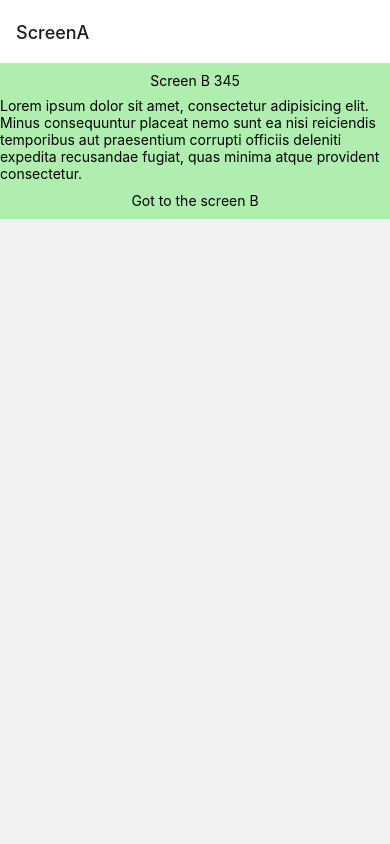
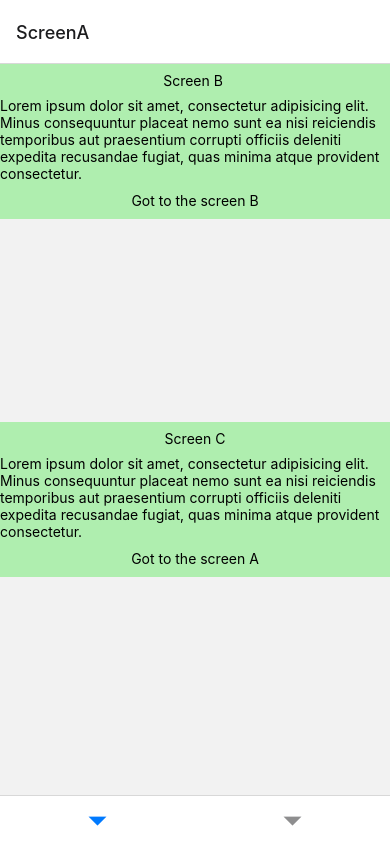
Before and after one commit to ivan01-tech/react_native_learning, a React Native app: screen / in a window 390 px wide. Built offline with nearby package versions, Linux system fonts and the light colour scheme.

Commit message:
stack navigation

```diff
--- a/App.tsx
+++ b/App.tsx
@@ -3,18 +3,15 @@ import 'react-native-gesture-handler';
 import type {NativeStackScreenProps} from '@react-navigation/native-stack';
 
 import React, {useState} from 'react';
+import {StyleSheet, View, StatusBar, Text, Pressable} from 'react-native';
+import TextInputComp from './src/components/Input';
+import {NavigationContainer, useNavigation} from '@react-navigation/native';
+import {createNativeStackNavigator} from '@react-navigation/native-stack';
+import {Screen, ScreenStackProps} from 'react-native-screens';
 import {
-  StyleSheet,
-  View,
-  SafeAreaView,
-  StatusBar,
-  Text,
-  Pressable,
-} from 'react-native';
-import TextInputComp from './src/components/Input';
-import {NavigationContainer} from '@react-navigation/native';
-import {createNativeStackNavigator} from '@react-navigation/native-stack';
-import {Screen} from 'react-native-screens';
+  createBottomTabNavigator,
+  useBottomTabBarHeight,
+} from '@react-navigation/bottom-tabs';
 
 const Separator = () => <View style={styles.separator} />;
 type RootStackParamList = {
@@ -23,14 +20,22 @@ type RootStackParamList = {
   ScreenB: {name: string};
   Profile: {userId: string};
 };
-type PropsA = NativeStackScreenProps<RootStackParamList, 'ScreenA'>;
-type PropsB = NativeStackScreenProps<RootStackParamList, 'ScreenB'>;
+
+type RootTabParamList = {
+  ScreenC: undefined;
+  ScreenD: undefined;
+};
+const Tab = createBottomTabNavigator<RootTabParamList>();
+type PropsA = NativeStackScreenProps<RootStackParamList>;
+type PropsB = NativeStackScreenProps<RootStackParamList, 'ScreenB', 'ScreenA'>;
+type PropsTabBottomA = ScreenStackProps;
 const Stack = createNativeStackNavigator<RootStackParamList>();
 
-const ScreenA = function ({navigation, route}: PropsA) {
+const ScreenA = function () {
+  const {navigation, route} = useNavigation<PropsA>();
   return (
     <View style={styles.body}>
-      <Text style={styles.title}>Screen B {route.params.userId}</Text>
+      <Text style={styles.title}>Screen B </Text>
 
       <Text>
         Lorem ipsum dolor sit amet, consectetur adipisicing elit. Minus
@@ -43,7 +48,7 @@ const ScreenA = function ({navigation, route}: PropsA) {
         style={styles.button}
         android_ripple={{color: '#fff'}}
         onPress={() => {
-          navigation.navigate('ScreenB', {name: 'Ivan Silatsa'});
+          navigation.navigate('ScreenB', {name: 'Ivan'});
         }}>
         <Text>Got to the screen B</Text>
       </Pressable>
@@ -73,9 +78,59 @@ const ScreenB = function ({navigation, route}: PropsB) {
   );
 };
 
+const ScreenC = function () {
+  const {navigation, route} = useNavigation<PropsB>();
+  const {} = useBottomTabBarHeight();
+
+  return (
+    <View style={styles.body}>
+      <Text style={styles.title}>Screen C</Text>
+      <Text>
+        Lorem ipsum dolor sit amet, consectetur adipisicing elit. Minus
+        consequuntur placeat nemo sunt ea nisi reiciendis temporibus aut
+        praesentium corrupti officiis deleniti expedita recusandae fugiat, quas
+        minima atque provident consectetur.
+      </Text>
+      <Pressable
+        android_ripple={{color: '#fff'}}
+        style={styles.button}
+        onPress={() => {
+          navigation.navigate('ScreenA', {userId: '1003'});
+        }}>
+        <Text>Got to the screen A</Text>
+      </Pressable>
+    </View>
+  );
+};
+
+const ScreenD = function () {
+  const {navigation, route} = useNavigation<PropsB>();
+
+  return (
+    <View style={styles.body}>
+      <Text style={styles.title}>Screen D</Text>
+      <Text>
+        Lorem ipsum dolor sit amet, consectetur adipisicing elit. Minus
+        consequuntur placeat nemo sunt ea nisi reiciendis temporibus aut
+        praesentium corrupti officiis deleniti expedita recusandae fugiat, quas
+        minima atque provident consectetur.
+      </Text>
+      <Pressable
+        android_ripple={{color: '#fff'}}
+        style={styles.button}
+        onPress={() => {
+          navigation.navigate('ScreenA', {userId: '1003'});
+        }}>
+        <Text>Got to the screen A</Text>
+      </Pressable>
+    </View>
+  );
+};
+
 const App = () => {
   const [stopIndicator, setstopIndicator] = useState<boolean>(false);
   return (
+    <>
       <NavigationContainer>
         <Stack.Navigator>
           <Stack.Screen
@@ -93,121 +148,143 @@ const App = () => {
           />
           <Stack.Screen name="Home" component={TextInputComp} />
         </Stack.Navigator>
-      {/* <SafeAreaView style={styles.container1}> */}
-      {/* <TextInputComp /> */}
-      {/* <View style={styles.container}>
-        <View style={styles.text1}>
-          <Text>Text1</Text>
-        </View>
+      </NavigationContainer>
 
-        <View style={styles.text1}>
-          <Text>Text2</Text>
-        </View>
-        <View style={styles.text1}>
-          <Text>Text3</Text>
-        </View>
-      </View> */}
-      {/* <View>
-          <Text style={styles.title}>
-            The title and onPress handler are required. It is recommended to set
-            accessibilityLabel to help make your app usable by everyone.
-          </Text>
-          <Button
-            title="Press me"
-            onPress={() => Alert.alert('Simple Button pressed')}
-          />
-        </View>
-        <Separator />
+      <NavigationContainer>
+        <Tab.Navigator
+          screenOptions={{
+            headerStatusBarHeight: 1,
+            tabBarShowLabel: false,
+            headerShown: false,
+          }}>
+          <Tab.Screen name="ScreenC" component={ScreenC} />
+          <Tab.Screen name="ScreenD" component={ScreenD} />
+          {/* <Tab.Screen name="ScreenC" component={ScreenC} /> */}
+        </Tab.Navigator>
+      </NavigationContainer>
+    </>
+  );
 
-        <View style={{flex: 1, justifyContent: 'center', alignItems: 'center'}}>
-          <TouchableOpacity
-            style={styles.monBouton}
-            onPress={() => Alert.alert('Button with adjusted color pressed')}>
-            <Text style={styles.texteBouton}>Mon Bouton</Text>
-          </TouchableOpacity>
-        </View>
-        <View>
-          <Text style={styles.title}>
-            Adjust the color in a way that looks standard on each platform. On
-            iOS, the color prop controls the color of the text. On Android, the
-            color adjusts the background color of the button.
-          </Text>
-          <Button
-            title="Press me"
-            color="#f1945f"
-            onPress={() => Alert.alert('Button with adjusted color pressed')}
-          />
-        </View>
-        <Separator />
-        <View>
-          <Text style={styles.title}>
-            All interaction for the component are disabled.
-          </Text>
-          <View>
-            <Button
-              title="Press me"
-              disabled
-              onPress={() => Alert.alert('Cannot press this one')}
-            />
-          </View>
-        </View>
-        <Separator />
-        <View>
-          <Text style={styles.title}>
-            This layout strategy lets the title define the width of the button.
-          </Text>
-          <View style={styles.fixToText}>
-            <Button
-              title="Left button"
-              onPress={() => Alert.alert('Left button pressed')}
-            />
-            <Button
-              title="Right button"
-              onPress={() => Alert.alert('Right button pressed')}
-            />
-          </View>
-        </View>
+  // {
+  //   /* <SafeAreaView style={styles.container1}> */
+  // }
+  // {
+  //   /* <TextInputComp /> */
+  // }
+  // {
+  //   /* <View style={styles.container}>
+  //       <View style={styles.text1}>
+  //         <Text>Text1</Text>
+  //       </View>
 
-        <View style={{flex: 1, justifyContent: 'center'}}>
-          <Button
-            title="Stop Indiacator"
-            color="blue"
-            onPress={() => {
-              setstopIndicator(prev => !prev);
-            }}
-          />
-        </View>
+  //       <View style={styles.text1}>
+  //         <Text>Text2</Text>
+  //       </View>
+  //       <View style={styles.text1}>
+  //         <Text>Text3</Text>
+  //       </View>
+  //     </View> */
+  // }
+  // {
+  //   /* <View>
+  //         <Text style={styles.title}>
+  //           The title and onPress handler are required. It is recommended to set
+  //           accessibilityLabel to help make your app usable by everyone.
+  //         </Text>
+  //         <Button
+  //           title="Press me"
+  //           onPress={() => Alert.alert('Simple Button pressed')}
+  //         />
+  //       </View>
+  //       <Separator />
 
-        <View style={[styles.container, styles.horizontal]}>
-          {!stopIndicator ? (
-            <>
-              <ActivityIndicator size="large" />
-              <ActivityIndicator size="small" color="#0000ff" />
-              <ActivityIndicator size="large" color="#00ff00" />
-            </>
-          ) : (
-            <Text>You stopped it</Text>
-          )}
-        </View>
+  //       <View style={{flex: 1, justifyContent: 'center', alignItems: 'center'}}>
+  //         <TouchableOpacity
+  //           style={styles.monBouton}
+  //           onPress={() => Alert.alert('Button with adjusted color pressed')}>
+  //           <Text style={styles.texteBouton}>Mon Bouton</Text>
+  //         </TouchableOpacity>
+  //       </View>
+  //       <View>
+  //         <Text style={styles.title}>
+  //           Adjust the color in a way that looks standard on each platform. On
+  //           iOS, the color prop controls the color of the text. On Android, the
+  //           color adjusts the background color of the button.
+  //         </Text>
+  //         <Button
+  //           title="Press me"
+  //           color="#f1945f"
+  //           onPress={() => Alert.alert('Button with adjusted color pressed')}
+  //         />
+  //       </View>
+  //       <Separator />
+  //       <View>
+  //         <Text style={styles.title}>
+  //           All interaction for the component are disabled.
+  //         </Text>
+  //         <View>
+  //           <Button
+  //             title="Press me"
+  //             disabled
+  //             onPress={() => Alert.alert('Cannot press this one')}
+  //           />
+  //         </View>
+  //       </View>
+  //       <Separator />
+  //       <View>
+  //         <Text style={styles.title}>
+  //           This layout strategy lets the title define the width of the button.
+  //         </Text>
+  //         <View style={styles.fixToText}>
+  //           <Button
+  //             title="Left button"
+  //             onPress={() => Alert.alert('Left button pressed')}
+  //           />
+  //           <Button
+  //             title="Right button"
+  //             onPress={() => Alert.alert('Right button pressed')}
+  //           />
+  //         </View>
+  //       </View>
 
-        <StyleSheetApp />
-        <FlexBox />
+  //       <View style={{flex: 1, justifyContent: 'center'}}>
+  //         <Button
+  //           title="Stop Indiacator"
+  //           color="blue"
+  //           onPress={() => {
+  //             setstopIndicator(prev => !prev);
+  //           }}
+  //         />
+  //       </View>
 
-        <StatusBar barStyle="light-content" backgroundColor="#57446798" />
-        <View>
-          <View style={styles.body}>
-            <Text>Hello world !</Text>
-          </View>
-          <View style={styles.button}>
-            <Button
-              onPress={() => Linking.openURL('https://youtube.com')}
-              title="Link to the First App"
-            />
-          </View>
-        </View> */}
-      {/* </SafeAreaView> */}
-    </NavigationContainer>
-  );
+  //       <View style={[styles.container, styles.horizontal]}>
+  //         {!stopIndicator ? (
+  //           <>
+  //             <ActivityIndicator size="large" />
+  //             <ActivityIndicator size="small" color="#0000ff" />
+  //             <ActivityIndicator size="large" color="#00ff00" />
+  //           </>
+  //         ) : (
+  //           <Text>You stopped it</Text>
+  //         )}
+  //       </View>
+
+  //       <StyleSheetApp />
+  //       <FlexBox />
+
+  //       <StatusBar barStyle="light-content" backgroundColor="#57446798" />
+  //       <View>
+  //         <View style={styles.body}>
+  //           <Text>Hello world !</Text>
+  //         </View>
+  //         <View style={styles.button}>
+  //           <Button
+  //             onPress={() => Linking.openURL('https://youtube.com')}
+  //             title="Link to the First App"
+  //           />
+  //         </View>
+  //       </View> */
+  // }
 };
 
 const styles = StyleSheet.create({
```
Also changed, not shown: package.json (+6 -1 lines), learning_journey.txt, 2 other files (tests, documents, lock files or other folders). Lines whose indentation alone changed are shown as unchanged.
